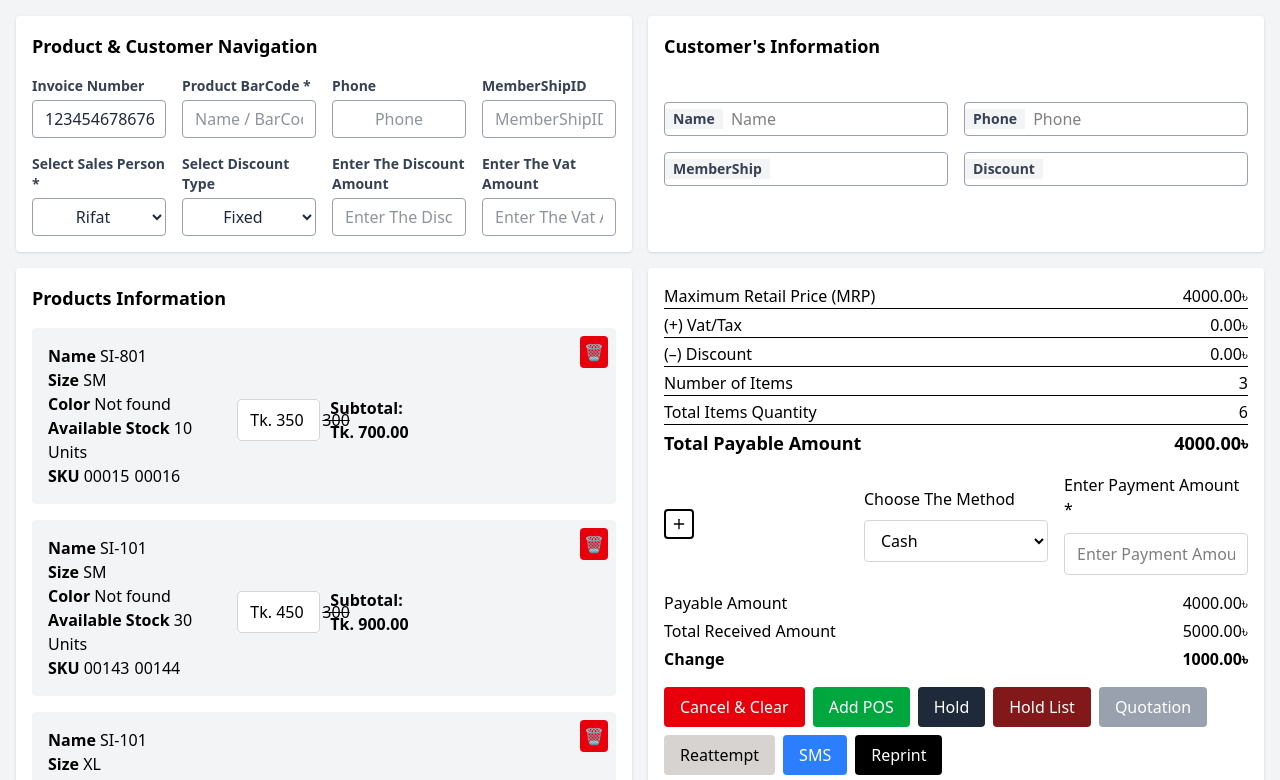
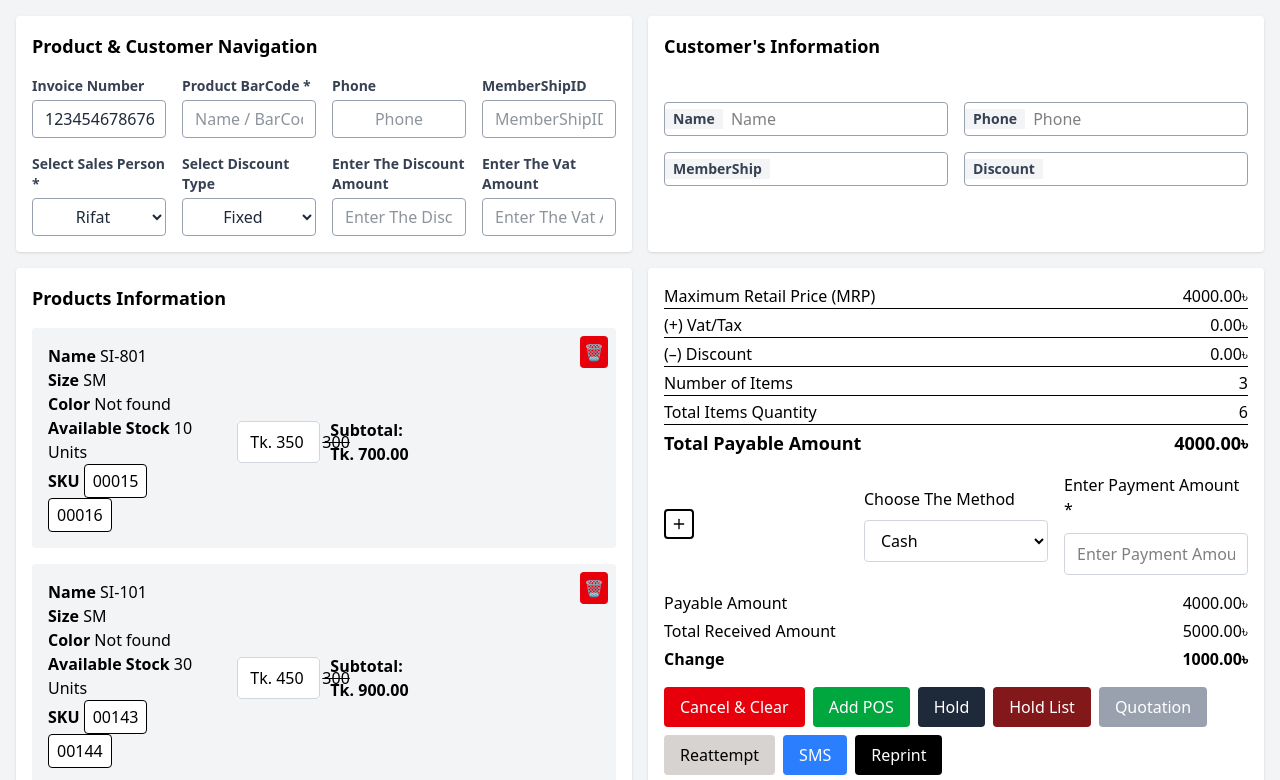
Before and after one commit to Md-omar-faruke-programming-hero/pos_ui, a React (Vite) app: page / in a window 1280 px wide. Shown: the top 780 px of the page. Built offline with nearby package versions, Linux system fonts and the light colour scheme.

Commit message:
product customer navigation design done

```diff
--- a/src/components/ProductCard.tsx
+++ b/src/components/ProductCard.tsx
@@ -5,8 +5,63 @@ type ProductCardProps = {
   subtotal: number;
   stock: number;
   skus: string[];
+  index: number;
+  onDelete: () => void;
+  onDeleteSKU: (sku: string) => void;
 };
 
+// export default function ProductCard({
+//   name,
+//   size,
+//   price,
+//   subtotal,
+//   stock,
+//   skus,
+// }: ProductCardProps) {
+//   return (
+//     <div className="bg-gray-100 rounded p-4 relative">
+//       <div className="grid grid-cols-1 sm:grid-cols-3 gap-4">
+//         <div>
+//           <p>
+//             <strong>Name</strong> {name}
+//           </p>
+//           <p>
+//             <strong>Size</strong> {size}
+//           </p>
+//           <p>
+//             <strong>Color</strong> Not found
+//           </p>
+//           <p>
+//             <strong>Available Stock</strong> {stock} Units
+//           </p>
+//           <p>
+//             <strong>SKU</strong>{" "}
+//             {skus.map((sku, idx) => (
+//               <span key={idx} className="inline-block   cursor-pointer mr-[5px]">
+//                 {sku}
+//               </span>
+//             ))}
+//           </p>
+//         </div>
+
+//         <div className="flex justify-between items-center mt-2 ">
+//           <div className="relative flex items-center w-[160px] mr-[10px] bg-white">
+//             <p className="input   ">{`Tk. ${price}`}</p>
+//             <span className="absolute  left-[85px]">
+//               <del>300</del>
+//             </span>
+//           </div>
+//           <span className="font-semibold">Subtotal: Tk. {subtotal.toFixed(2)}</span>
+//         </div>
+//         <div>
+//           <button className="absolute cursor-pointer top-2 right-2 bg-red-600 text-white rounded p-1 hover:bg-red-700">
+//             🗑
+//           </button>
+//         </div>
+//       </div>
+//     </div>
+//   );
+// }
 export default function ProductCard({
   name,
   size,
@@ -14,6 +69,8 @@ export default function ProductCard({
   subtotal,
   stock,
   skus,
+  onDelete,
+  onDeleteSKU,
 }: ProductCardProps) {
   return (
     <div className="bg-gray-100 rounded p-4 relative">
@@ -33,25 +90,40 @@ export default function ProductCard({
           </p>
           <p>
             <strong>SKU</strong>{" "}
-            {skus.map((sku, idx) => (
-              <span key={idx} className="inline-block   cursor-pointer mr-[5px]">
-                {sku}
-              </span>
-            ))}
+            {skus.length > 0 ? (
+              skus.map((sku, idx) => (
+                <span
+                  key={idx}
+                  className="inline-block px-2 py-1 bg-white border rounded mr-2 cursor-pointer hover:bg-red-100 hover:text-red-600"
+                  onClick={() => onDeleteSKU(sku)}
+                  title="Click to remove SKU"
+                >
+                  {sku}
+                </span>
+              ))
+            ) : (
+              <span className="text-red-500">No SKU</span>
+            )}
           </p>
         </div>
 
-        <div className="flex justify-between items-center mt-2 ">
+        <div className="flex justify-between items-center mt-2">
           <div className="relative flex items-center w-[160px] mr-[10px] bg-white">
-            <p className="input   ">{`Tk. ${price}`}</p>
-            <span className="absolute  left-[85px]">
+            <p className="input">{`Tk. ${price}`}</p>
+            <span className="absolute left-[85px]">
               <del>300</del>
             </span>
           </div>
-          <span className="font-semibold">Subtotal: Tk. {subtotal.toFixed(2)}</span>
+          <span className="font-semibold">
+            Subtotal: Tk. {subtotal.toFixed(2)}
+          </span>
         </div>
+
         <div>
-          <button className="absolute cursor-pointer top-2 right-2 bg-red-600 text-white rounded p-1 hover:bg-red-700">
+          <button
+            onClick={onDelete}
+            className="absolute cursor-pointer top-2 right-2 bg-red-600 text-white rounded p-1 hover:bg-red-700"
+          >
             🗑
           </button>
         </div>
--- a/src/components/ProductInfoList.tsx
+++ b/src/components/ProductInfoList.tsx
@@ -1,7 +1,15 @@
 import ProductCard from "./ProductCard";
-
+import { useState } from "react";
+type Product = {
+  name: string;
+  size: string;
+  price: number;
+  subtotal: number;
+  stock: number;
+  skus: string[];
+};
 export default function ProductInfoList() {
-  const products = [
+  const [products, setProducts] = useState<Product[]>([
     {
       name: "SI-801",
       size: "SM",
@@ -24,17 +32,47 @@ export default function ProductInfoList() {
       price: 12000,
       subtotal: 2400,
       stock: 138,
-      skus: ["00025", "00026", "00027","00025", "00026", "00027"],
+      skus: ["00025", "00026", "00027"],
     },
-  ];
+  ]);
 
+  const deleteProduct = (index: number) => {
+    setProducts((prev) => prev.filter((_, i) => i !== index));
+  };
+
+  const deleteSKU = (productIndex: number, sku: string) => {
+    setProducts((prev) =>
+      prev.map((product, i) =>
+        i === productIndex
+          ? {
+              ...product,
+              skus: product.skus.filter((s) => s !== sku),
+            }
+          : product
+      )
+    );
+  };
 
   return (
+    // <div className="bg-white rounded shadow p-4 space-y-4">
+    //   <h2 className="text-lg font-semibold">Products Information</h2>
+    //   <div className="space-y-4">
+    //     {products.map((prod, index) => (
+    //       <ProductCard key={index} {...prod} />
+    //     ))}
+    //   </div>
+    // </div>
     <div className="bg-white rounded shadow p-4 space-y-4">
       <h2 className="text-lg font-semibold">Products Information</h2>
       <div className="space-y-4">
         {products.map((prod, index) => (
-          <ProductCard key={index} {...prod} />
+          <ProductCard
+            key={index}
+            {...prod}
+            index={index}
+            onDelete={() => deleteProduct(index)}
+            onDeleteSKU={(sku) => deleteSKU(index, sku)}
+          />
         ))}
       </div>
     </div>
```
